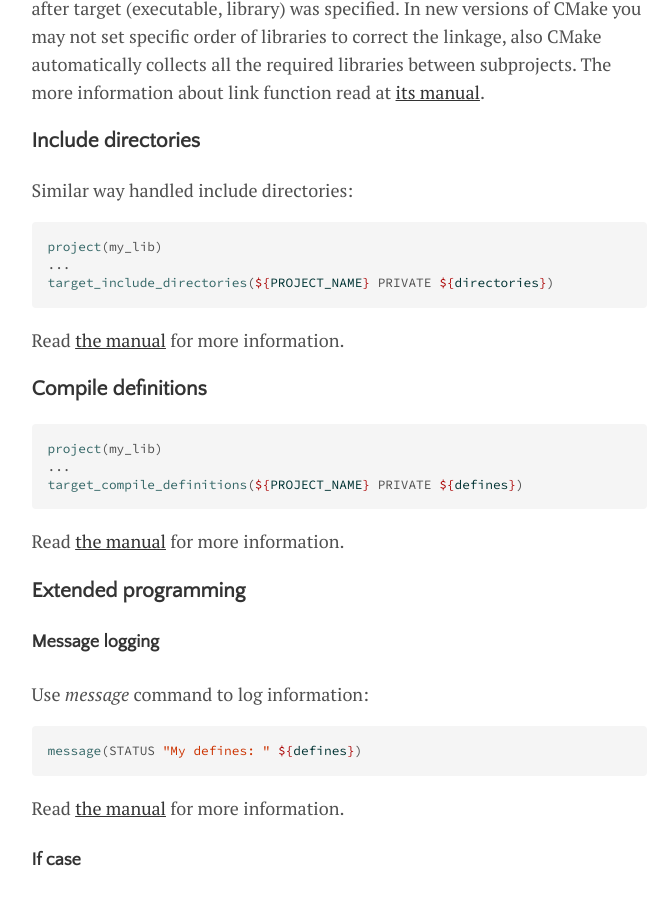
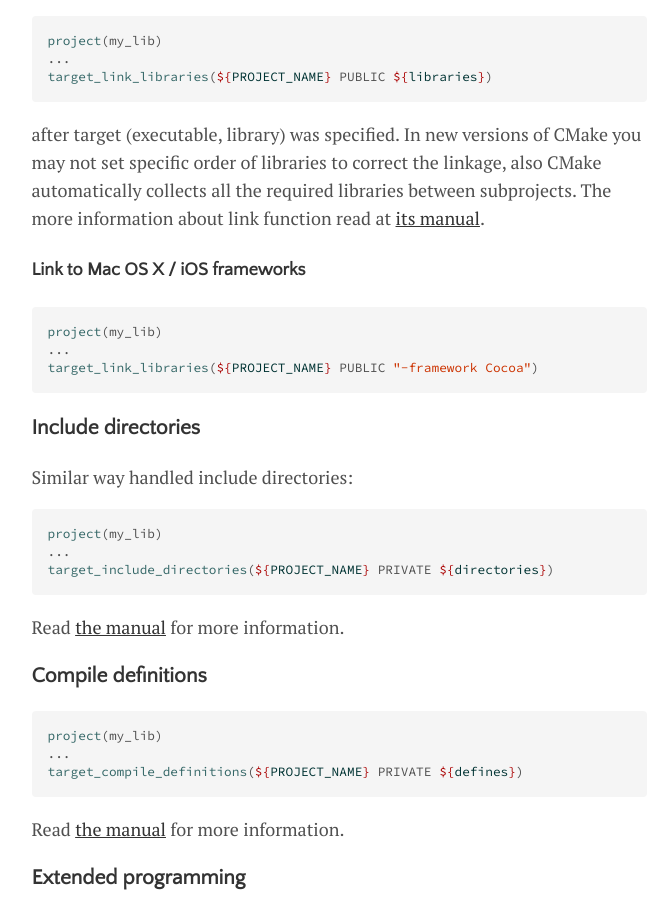
Before and after one commit to Shtille/blog, a Jekyll site: the page built from _posts/2022-04-18-cmake-guide.md, in a window 1280 px wide and 900 px high, scrolled down 3861 px. Shown: the whole window, without its empty margins (301-972 px from the left). Built offline with Jekyll 4.4.1, drawn with Linux system fonts in a browser that asks for light colours; some of the changed text lies outside the part shown.

Commit message:
Update 2022-04-18-cmake-guide.md

````diff
--- a/_posts/2022-04-18-cmake-guide.md
+++ b/_posts/2022-04-18-cmake-guide.md
@@ -48,6 +48,10 @@
 List of useful prebuilt variables:
 - *CMAKE_CURRENT_SOURCE_DIR*
 - *CMAKE_CURRENT_BINARY_DIR*
+#### Setting C++ standard version
+```cmake
+set(CMAKE_CXX_STANDARD 11)
+```
 
 ### Project structure
 You need to create CMakeLists.txt file in each directory you have target and intermediate files for easy build, including root file.
@@ -142,6 +146,12 @@
 after target (executable, library) was specified.
 In new versions of CMake you may not set specific order of libraries to correct the linkage, also CMake automatically collects all the required libraries between subprojects.
 The more information about link function read at [its manual](https://cmake.org/cmake/help/latest/command/target_link_libraries.html).
+#### Link to Mac OS X / iOS frameworks
+```cmake
+project(my_lib)
+...
+target_link_libraries(${PROJECT_NAME} PUBLIC "-framework Cocoa")
+```
 
 ### Include directories
 Similar way handled include directories:
@@ -186,3 +196,10 @@
   set(MODULE_SOURCES ${MODULE_SOURCES} ${DIR_SOURCE})
 endforeach(DIR)
 ```
+
+### Building the code
+```bash
+cd <project directory>
+cmake -S . -B build
+cmake --build build
+```
````
